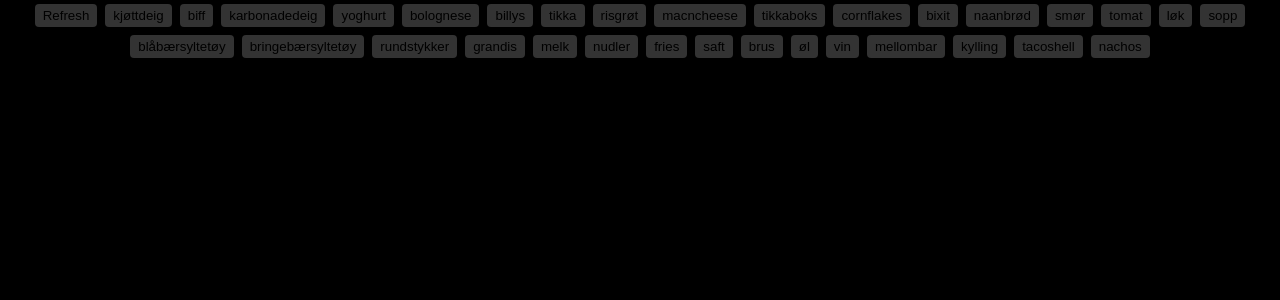
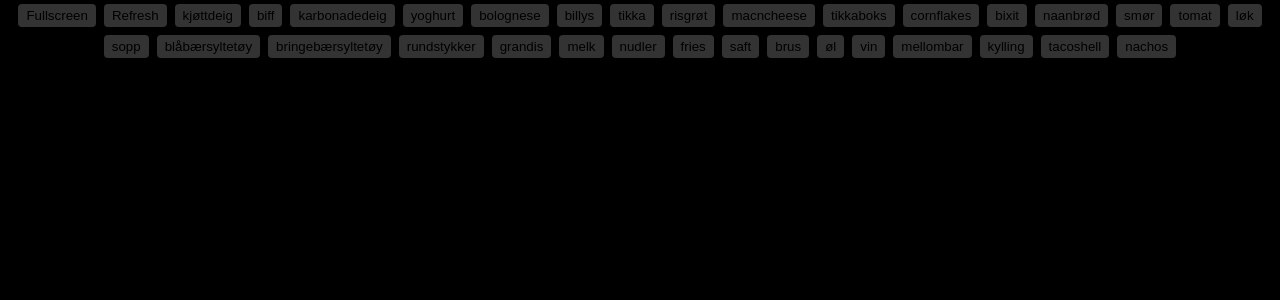
Before and after one commit to niklasmh/rpi-touch-gui, a React (Create React App) app: page / in a window 1280 px wide. Shown: the top 300 px of the page. Built offline with nearby package versions, Linux system fonts and the light colour scheme.

Commit message:
Add fullscreen option

```diff
--- a/src/App.js
+++ b/src/App.js
@@ -55,6 +55,7 @@
   return (
     <div className="App">
       <div>
+        <button onClick={() => document.documentElement.requestFullscreen()}>Fullscreen</button>
         <button onClick={() => window.location.reload()}>Refresh</button>
         {stuff.map((s) => (
           <button key={s} onClick={() => setList((l) => [...l, { name: s, id: Date.now(), date: Date.now() }])}>
```
